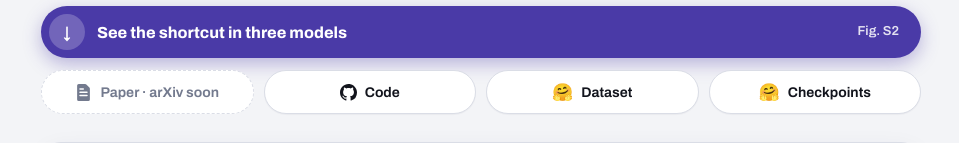
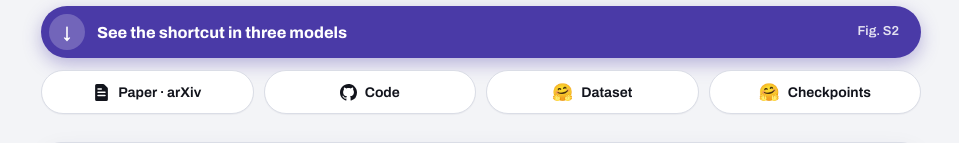
Before and after one commit to peacelwh/CoVeR, a plain HTML site: page index.html in a window 1280 px wide. Shown: the part 629-772 px from the top of the page, without its empty margins (159-1118 px from the left). Drawn offline with Linux system fonts and the light colour scheme.

Commit message:
Link the paper on arXiv (2611.20349)

```diff
--- a/index.html
+++ b/index.html
@@ -232,7 +232,7 @@ footer a{color:var(--ink-2)}
     </div>
     <a class="cta" href="#words"><i>↓</i> See the shortcut in three models <small>Fig. S2</small></a>
     <div class="links">
-      <span class="pill" aria-disabled="true" title="The arXiv link will be added here"><svg class="ic" viewBox="0 0 16 16" aria-hidden="true"><path d="M3.5 0A1.5 1.5 0 0 0 2 1.5v13A1.5 1.5 0 0 0 3.5 16h9a1.5 1.5 0 0 0 1.5-1.5V4.4a1.5 1.5 0 0 0-.44-1.06L10.66.44A1.5 1.5 0 0 0 9.6 0H3.5Zm1.25 7h6.5a.75.75 0 0 1 0 1.5h-6.5a.75.75 0 0 1 0-1.5Zm0 3h6.5a.75.75 0 0 1 0 1.5h-6.5a.75.75 0 0 1 0-1.5Zm0-6h3a.75.75 0 0 1 0 1.5h-3a.75.75 0 0 1 0-1.5Z"/></svg>Paper · arXiv soon</span>
+      <a class="pill" href="https://arxiv.org/abs/2611.20349"><svg class="ic" viewBox="0 0 16 16" aria-hidden="true"><path d="M3.5 0A1.5 1.5 0 0 0 2 1.5v13A1.5 1.5 0 0 0 3.5 16h9a1.5 1.5 0 0 0 1.5-1.5V4.4a1.5 1.5 0 0 0-.44-1.06L10.66.44A1.5 1.5 0 0 0 9.6 0H3.5Zm1.25 7h6.5a.75.75 0 0 1 0 1.5h-6.5a.75.75 0 0 1 0-1.5Zm0 3h6.5a.75.75 0 0 1 0 1.5h-6.5a.75.75 0 0 1 0-1.5Zm0-6h3a.75.75 0 0 1 0 1.5h-3a.75.75 0 0 1 0-1.5Z"/></svg>Paper · arXiv</a>
       <a class="pill" href="https://github.com/peacelwh/CoVeR"><svg class="ic" viewBox="0 0 16 16" aria-hidden="true"><path d="M8 0C3.58 0 0 3.58 0 8c0 3.54 2.29 6.53 5.47 7.59.4.07.55-.17.55-.38 0-.19-.01-.82-.01-1.49-2.01.37-2.53-.49-2.69-.94-.09-.23-.48-.94-.82-1.13-.28-.15-.68-.52-.01-.53.63-.01 1.08.58 1.23.82.72 1.21 1.87.87 2.33.66.07-.52.28-.87.51-1.07-1.78-.2-3.64-.89-3.64-3.95 0-.87.31-1.59.82-2.15-.08-.2-.36-1.02.08-2.12 0 0 .67-.21 2.2.82.64-.18 1.32-.27 2-.27s1.36.09 2 .27c1.53-1.04 2.2-.82 2.2-.82.44 1.1.16 1.92.08 2.12.51.56.82 1.27.82 2.15 0 3.07-1.87 3.75-3.65 3.95.29.25.54.73.54 1.48 0 1.07-.01 1.93-.01 2.2 0 .21.15.46.55.38A8.01 8.01 0 0 0 16 8c0-4.42-3.58-8-8-8Z"/></svg>Code</a>
       <a class="pill" href="https://huggingface.co/datasets/Bluexxx/MR-Bench-H"><span class="emo" aria-hidden="true">🤗</span>Dataset</a>
       <a class="pill" href="https://huggingface.co/Bluexxx/CoVeR"><span class="emo" aria-hidden="true">🤗</span>Checkpoints</a>
```
